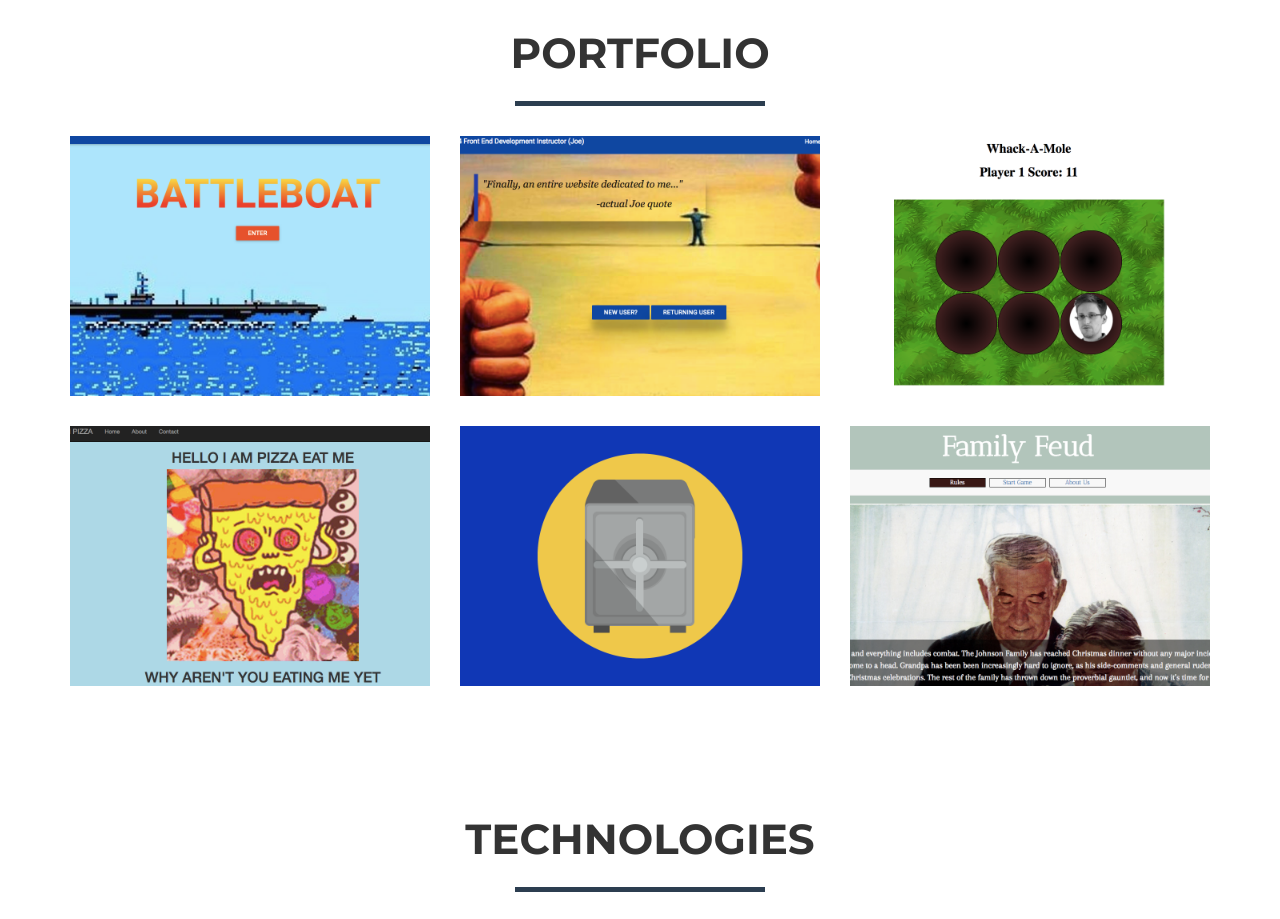
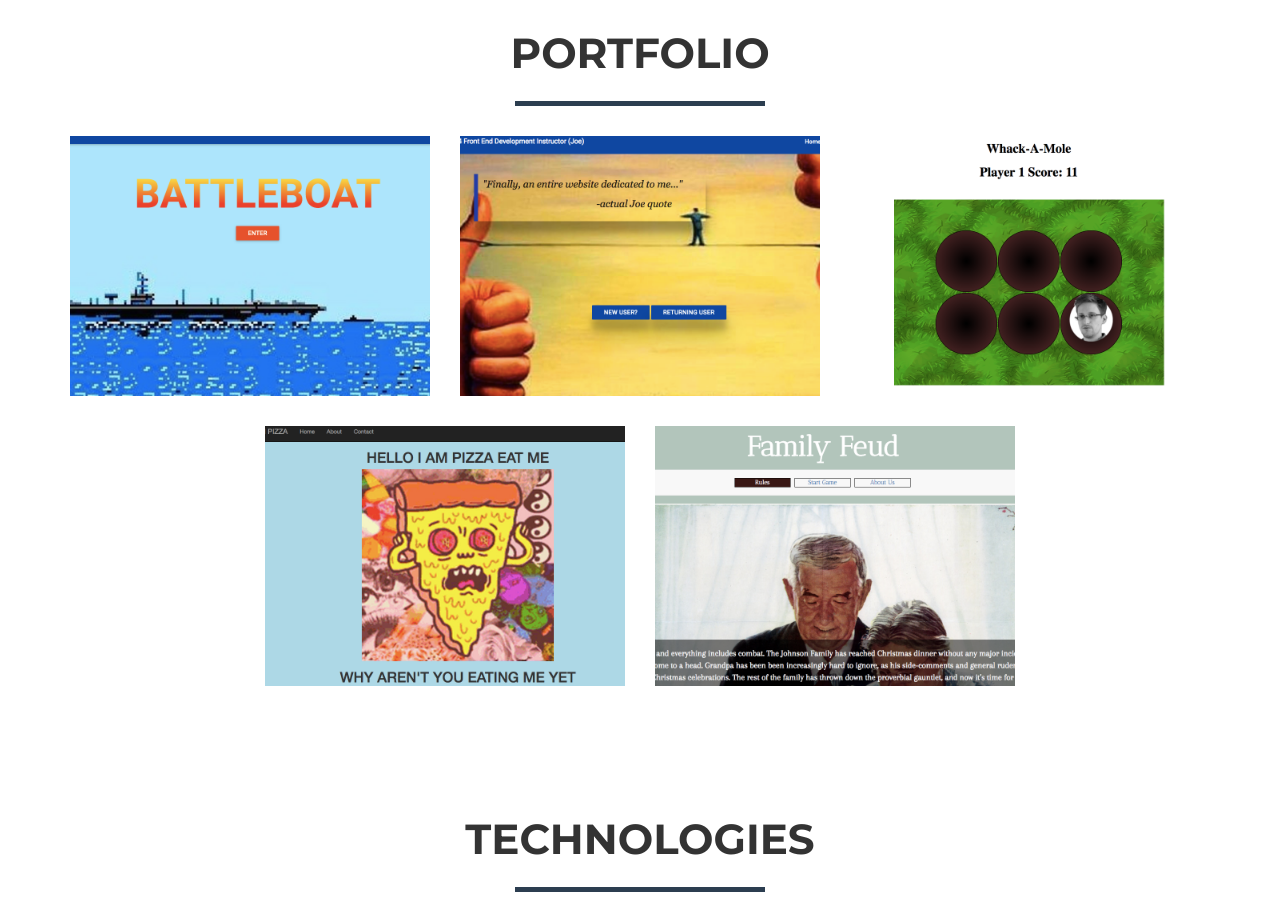
Before and after one commit to JameyMcAuliffe/JameyMcAuliffe.github.io, a website: page index.html in a window 1280 px wide. Shown: the part 840-1759 px from the top of the page. Drawn offline with nearby package versions, Linux system fonts and the light colour scheme.

Commit message:
removed port item, updated styling to adjust layout

```diff
--- a/css/freelancer.css
+++ b/css/freelancer.css
@@ -203,6 +203,13 @@ section.success {
     padding-top: 75px;
   }
 }
+
+#port-div {
+  display: flex;
+  justify-content: center;
+  flex-wrap: wrap;
+}
+
 #portfolio .portfolio-item {
   margin: 0 0 15px;
   right: 0;
--- a/index.html
+++ b/index.html
@@ -91,7 +91,7 @@
                     <hr class="star-primary">
                 </div>
             </div>
-            <div class="row">
+            <div class="row" id="port-div">
                 <div class="col-sm-4 portfolio-item">
                     <a href="#portfolioModal1" class="portfolio-link" data-toggle="modal">
                         <div class="caption">
@@ -132,7 +132,7 @@
                         <img src="img/pizza.png" class="img-responsive" alt="">
                     </a>
                 </div>
-                <div class="col-sm-4 portfolio-item">
+                <!-- <div class="col-sm-4 portfolio-item">
                     <a href="#portfolioModal5" class="portfolio-link" data-toggle="modal">
                         <div class="caption">
                             <div class="caption-content">
@@ -141,7 +141,7 @@
                         </div>
                         <img src="img/portfolio/safe.png" class="img-responsive" alt="">
                     </a>
-                </div>
+                </div> -->
                 <div class="col-sm-4 portfolio-item">
                     <a href="#portfolioModal6" class="portfolio-link" data-toggle="modal">
                         <div class="caption">
```
